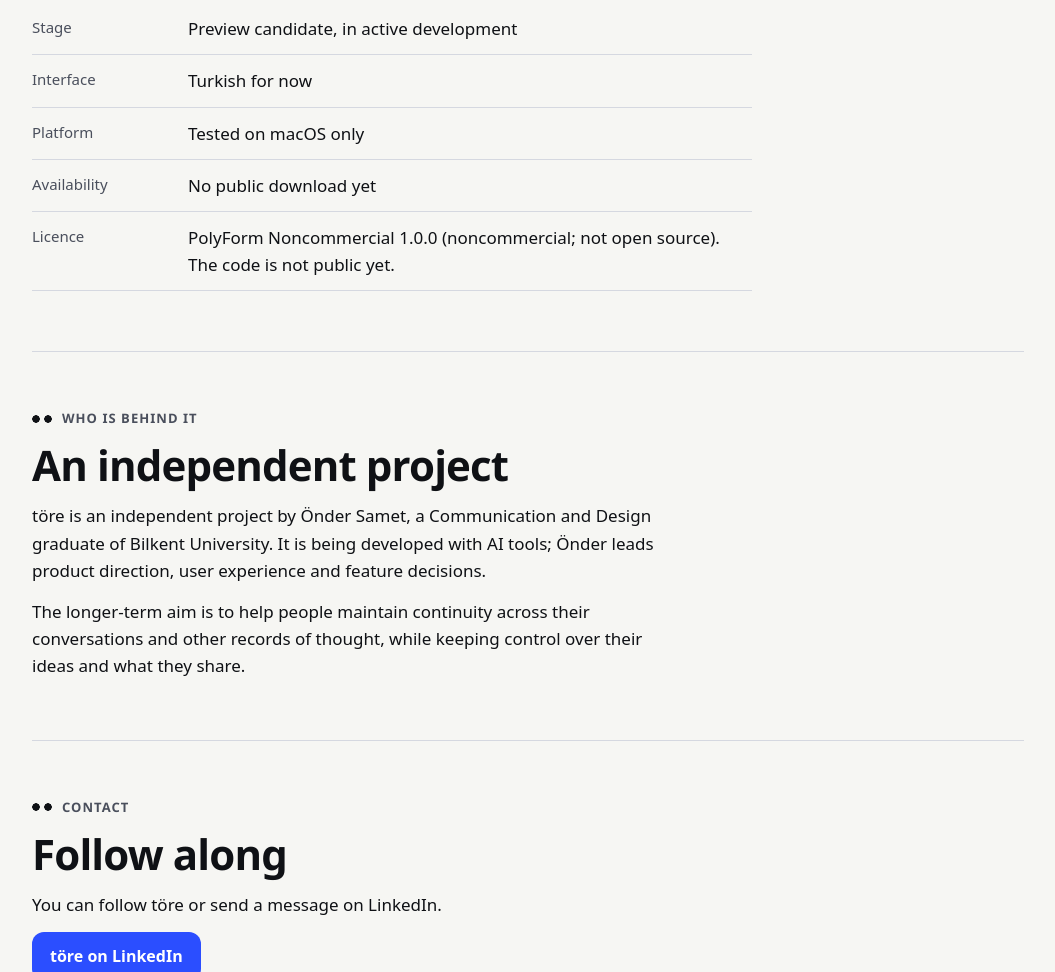
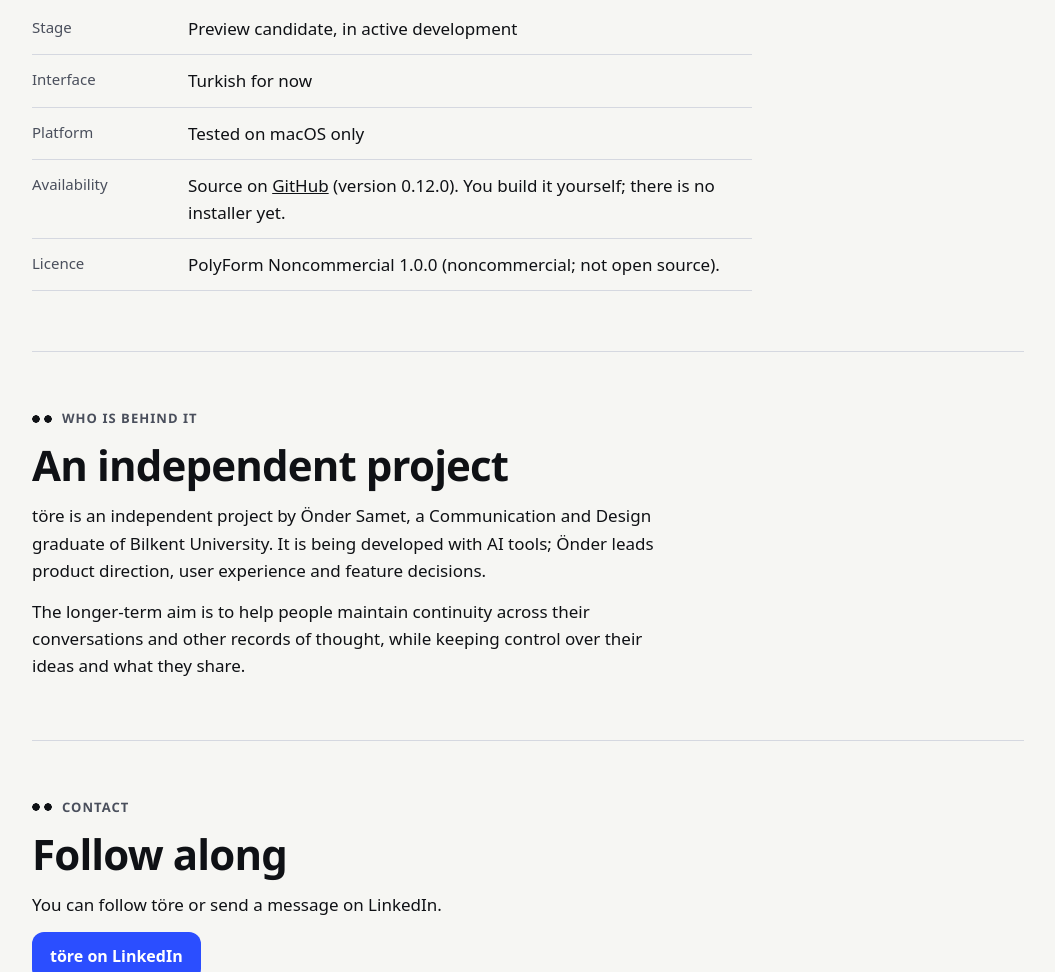
Before and after one commit to ondersamet97/tore-site, a plain HTML site: page index.html in a window 1280 px wide. Shown: the part 2672-3644 px from the top of the page, without its empty margins (112-1167 px from the left). Drawn offline with Linux system fonts and the light colour scheme.

Commit message:
Link the public source repository in the status section
Co-Authored-By: Claude Fable 5.2 <noreply@anthropic.com>

```diff
--- a/index.html
+++ b/index.html
@@ -124,8 +124,8 @@
         <div><dt>Stage</dt><dd>Preview candidate, in active development</dd></div>
         <div><dt>Interface</dt><dd>Turkish for now</dd></div>
         <div><dt>Platform</dt><dd>Tested on macOS only</dd></div>
-        <div><dt>Availability</dt><dd>No public download yet</dd></div>
-        <div><dt>Licence</dt><dd>PolyForm Noncommercial 1.0.0 (noncommercial; not open source). The code is not public yet.</dd></div>
+        <div><dt>Availability</dt><dd>Source on <a href="https://github.com/ondersamet97/tore-app" rel="noopener">GitHub</a> (version 0.12.0). You build it yourself; there is no installer yet.</dd></div>
+        <div><dt>Licence</dt><dd>PolyForm Noncommercial 1.0.0 (noncommercial; not open source).</dd></div>
       </dl>
     </section>
 
```
Also changed, not shown: tr/index.html (+2 -2 lines).
